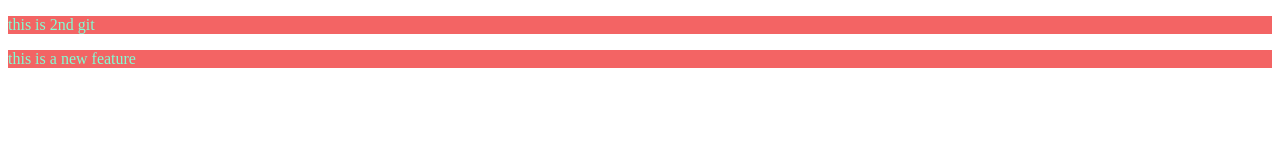
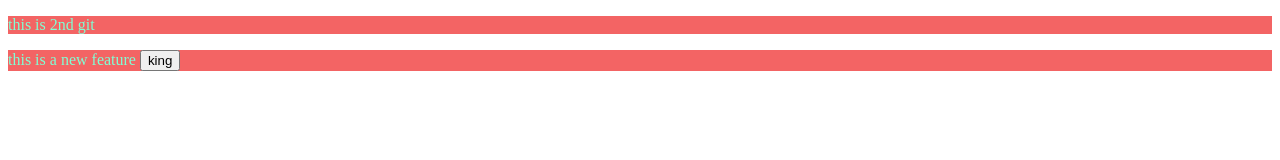
Before and after one commit to Sai7008/localrepo, a plain HTML site: page index.html in a window 1280 px wide. Drawn offline with Linux system fonts and the light colour scheme.

Commit message:
add buttom

```diff
--- a/index.html
+++ b/index.html
@@ -9,6 +9,6 @@
 </head>
 <body>
     <p>this is 2nd git</p>
-    <p>this is a new feature</p>
+    <p>this is a new feature <button>king</button></p>
 </body>
 </html>
```
